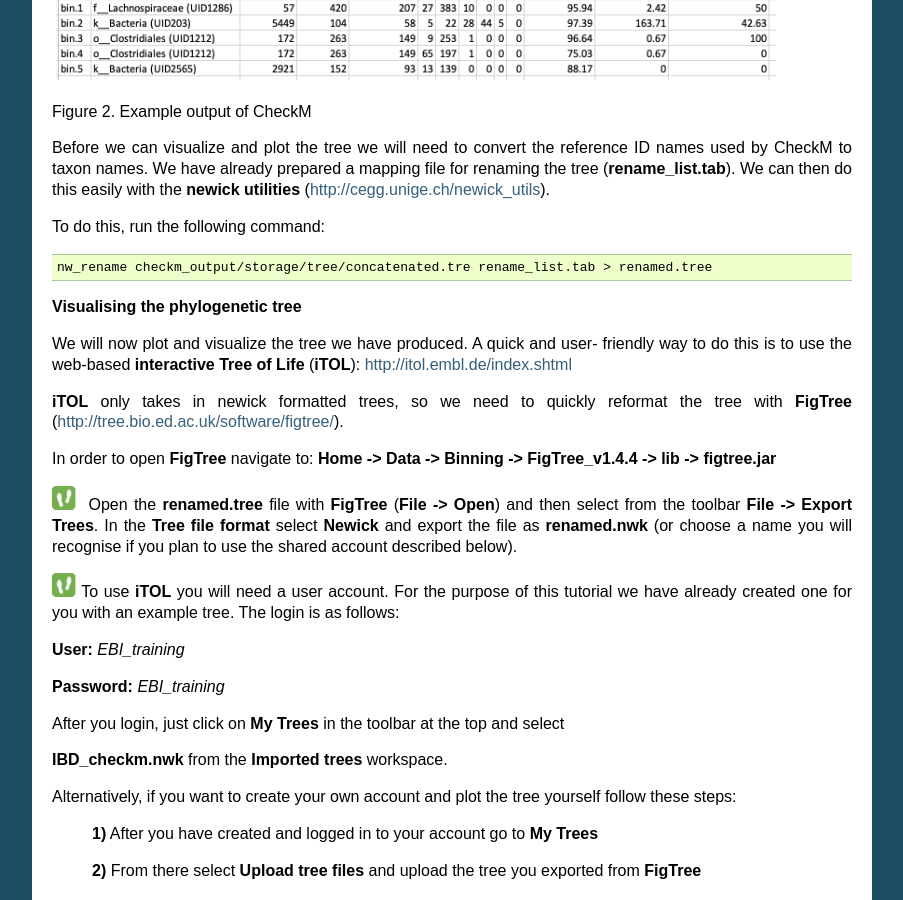
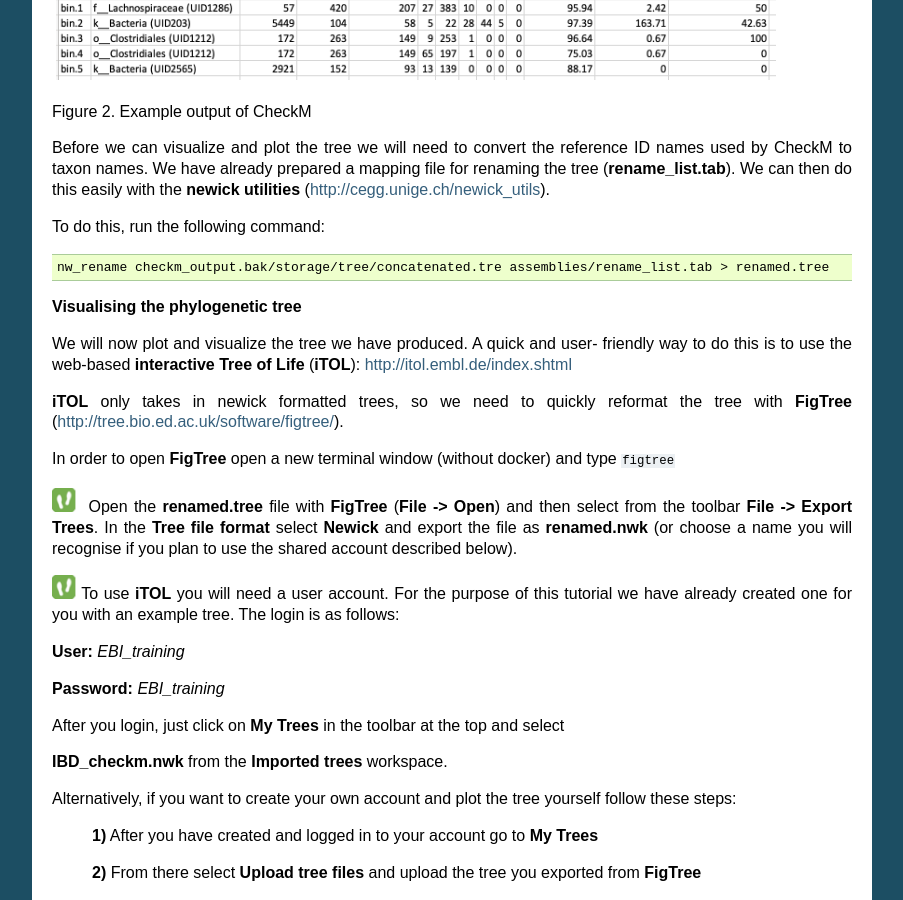
Before and after one commit to EBI-Metagenomics/mgnify-ebi-2021, a Sphinx documentation site: the page built from docs/source/mag.rst, in a window 1280 px wide and 900 px high, scrolled down 3109 px. Shown: the whole window, without its empty margins (198-1101 px from the left). Built offline with Sphinx 7.4.7, drawn with Linux system fonts in a browser that asks for light colours.

Commit message:
Update mag.rst

```diff
--- a/docs/source/mag.rst
+++ b/docs/source/mag.rst
@@ -181,7 +181,7 @@
 
 .. code-block:: bash
 
-    nw_rename checkm_output/storage/tree/concatenated.tre rename_list.tab > renamed.tree
+    nw_rename checkm_output.bak/storage/tree/concatenated.tre assemblies/rename_list.tab > renamed.tree
 
 **Visualising the phylogenetic tree**
 
@@ -193,7 +193,7 @@
 reformat the tree with **FigTree**
 (http://tree.bio.ed.ac.uk/software/figtree/).
 
-In order to open **FigTree** navigate to: **Home -> Data -> Binning -> FigTree_v1.4.4 -> lib -> figtree.jar**
+In order to open **FigTree** open a new terminal window (without docker) and type ``figtree``
 
 |image3|\  Open the **renamed.tree** file with **FigTree** (**File -> Open**) and then
 select from the toolbar **File -> Export Trees**. In the **Tree file
```
